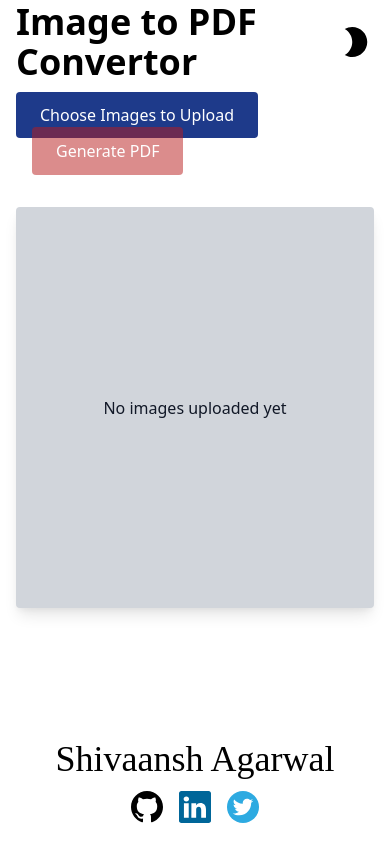
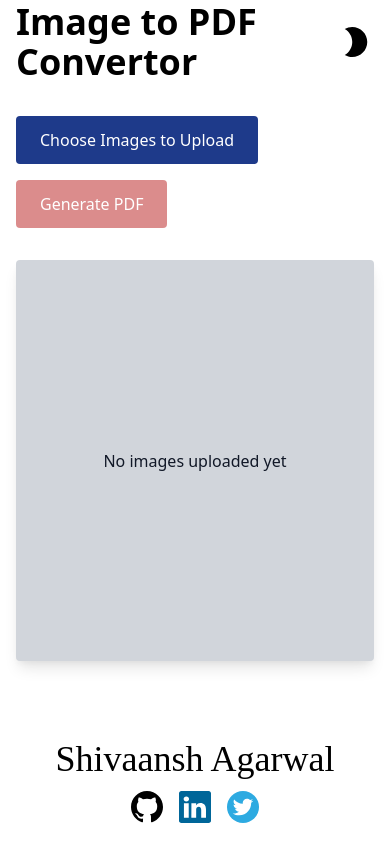
Before and after one commit to Shivaansh-Agarwal/img-to-pdf-convertor, a React (Create React App) app: page / in a window 390 px wide. Built offline with nearby package versions, Linux system fonts and the light colour scheme.

Commit message:
fix: Adjust buttons in responsive view

```diff
--- a/src/components/ButtonsBar.jsx
+++ b/src/components/ButtonsBar.jsx
@@ -5,10 +5,10 @@ export const ButtonsBar = ({
   generatePDF,
 }) => {
   return (
-    <div>
+    <div className="flex flex-row flex-wrap justify-start items-center">
       <label
         htmlFor="image_upload"
-        className="bg-blue-900 text-white pt-3 pb-3 pr-6 pl-6 cursor-pointer rounded w-max mt-4 mb-4"
+        className="bg-blue-900 text-white pt-3 pb-3 pr-6 pl-6 cursor-pointer rounded w-max mt-4 mb-4 mr-4"
       >
         Choose Images to Upload
       </label>
@@ -23,7 +23,7 @@ export const ButtonsBar = ({
         }}
       />
       <button
-        className={`ml-4 bg-red-700 text-white pt-3 pb-3 pr-6 pl-6 rounded w-max disabled:opacity-50 ${
+        className={`bg-red-700 text-white pt-3 pb-3 pr-6 pl-6 rounded w-max disabled:opacity-50 ${
           imagesList.length === 0 ? "cursor-not-allowed" : "cursor-pointer"
         }`}
         disabled={imagesList.length === 0}
```
